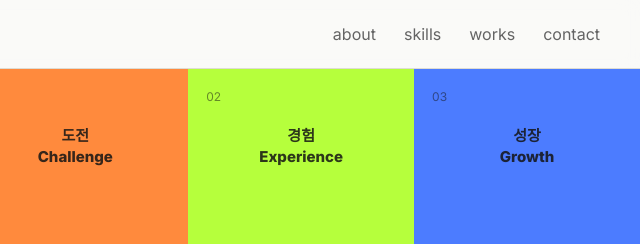
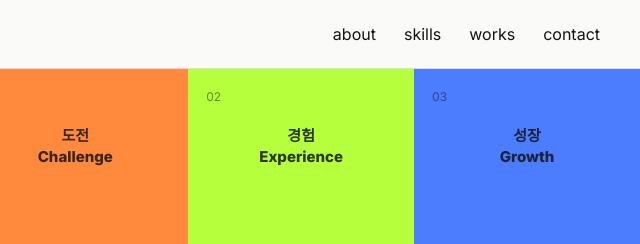
Before and after one commit to won0624/t0609_webportfolio, a plain HTML site: page index.html in a window 1280 px wide. Shown: the top 244 px of the page, 640-1280 px from the left. Drawn offline with Linux system fonts and the light colour scheme.

Commit message:
Update index.html

```diff
--- a/index.html
+++ b/index.html
@@ -61,8 +61,8 @@
   }
   .brand .dot{color:var(--blue);}
   .nav-links{display:flex; gap:28px;  font-family: "Inter", sans-serif; font-size:16px;}
-  .nav-links a{opacity:0.65; transition:opacity .2s;}
-  .nav-links a:hover{opacity:1;}
+  .nav-links a{opacity: 1; transition: .2s;}
+  .nav-links a:hover{color: var(--blue);}
 
   /* ---------- HERO ---------- */
   .hero{
```
